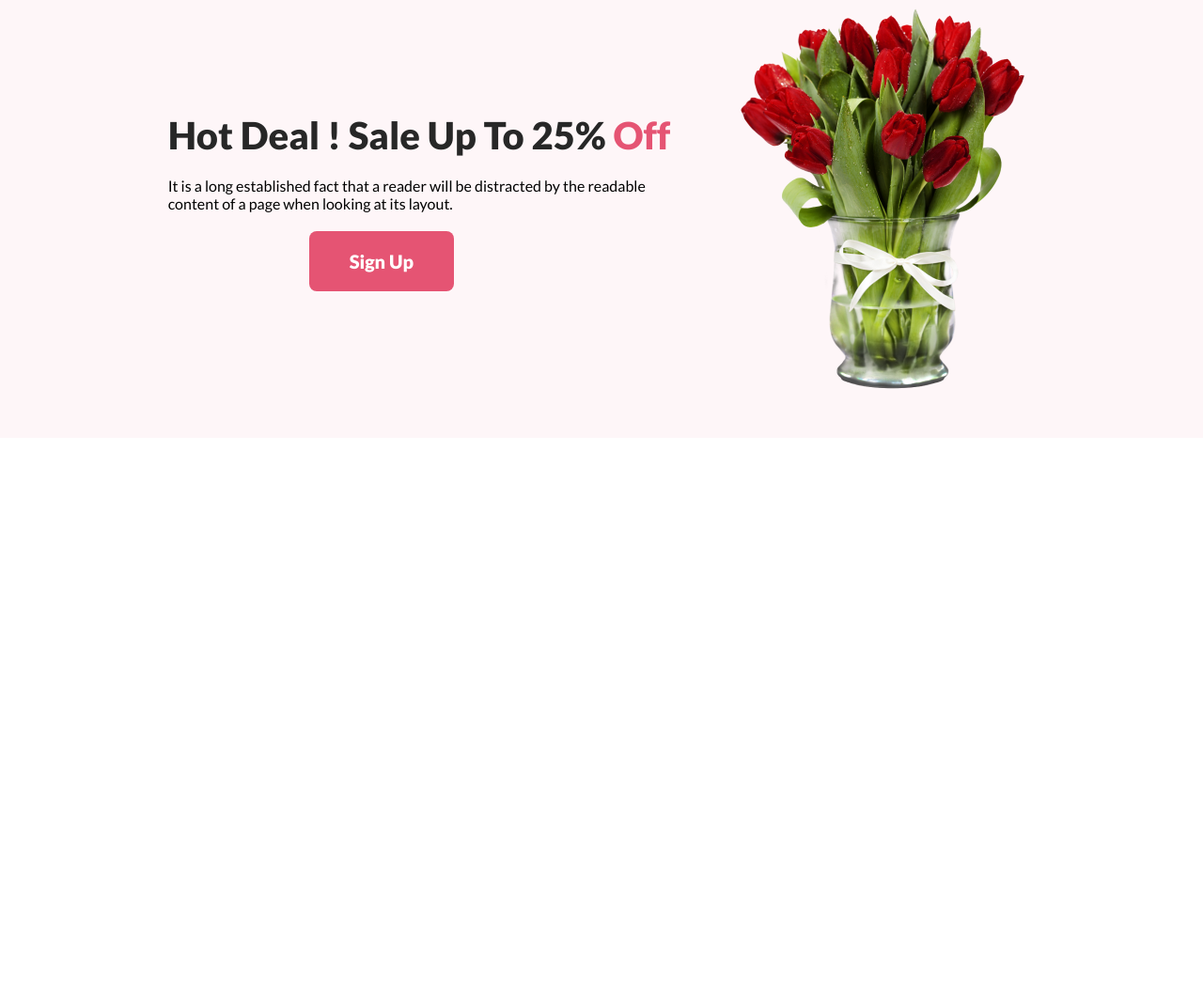
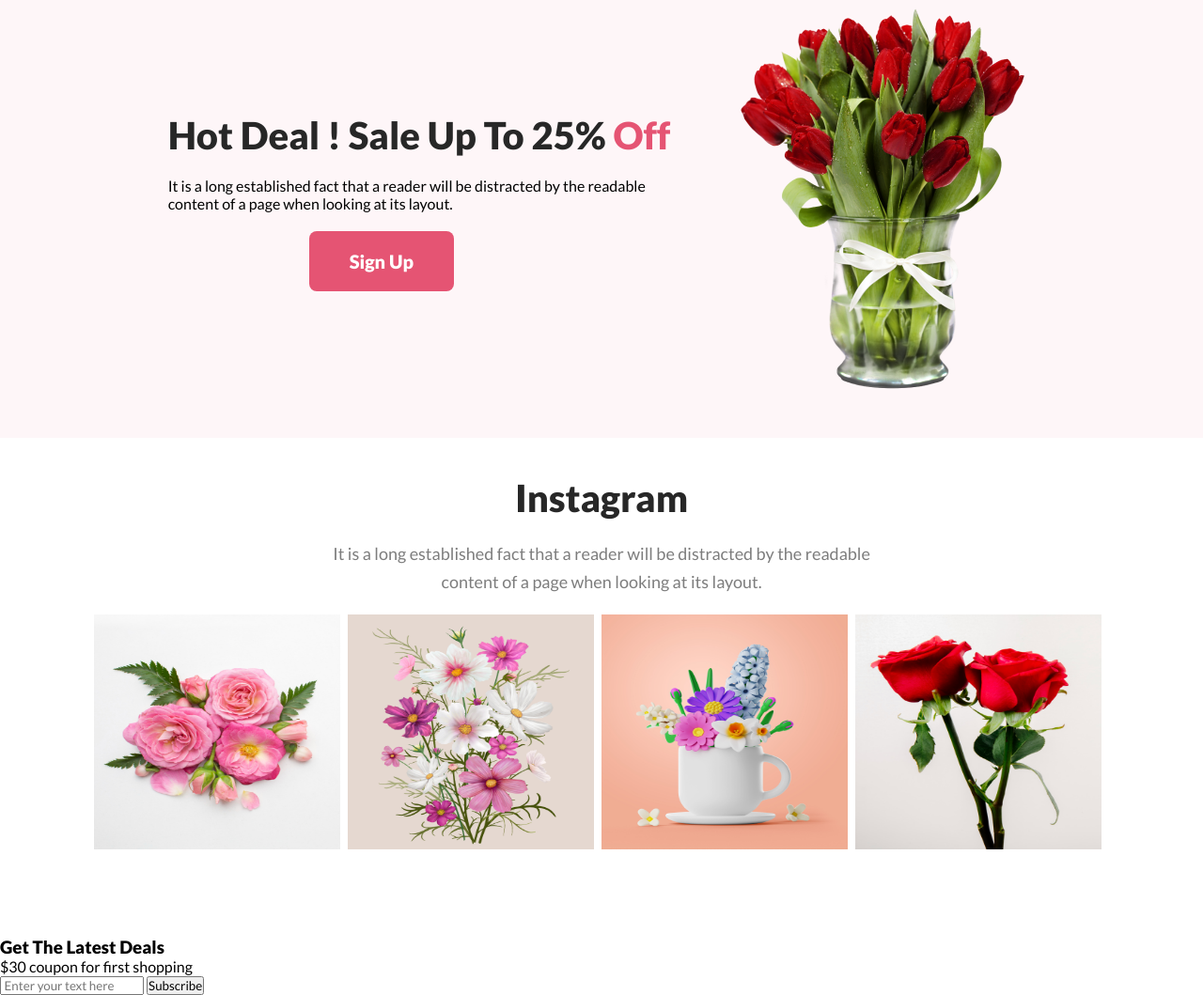
Before and after one commit to towhidulislamshahed/flower-portfolio, a plain HTML site: page index.html in a window 1280 px wide. Shown: the part 1569-2628 px from the top of the page at 94% size. Before the commit the page ends 2035 px from the top, so only its background shows below. Drawn offline with Linux system fonts and the light colour scheme.

Commit message:
added section part 5 and images and section part 5 styles

```diff
--- a/index.html
+++ b/index.html
@@ -106,9 +106,37 @@
                 </div>
 
             </div>
+            <div class="section-part-5">
+                <div class="section-part-5-1">
+                 <h3 class="section-part-5-1-heading">Instagram</h3>
+                   <p class="section-part-5-1-para">It is a long established fact that a reader will be distracted by the readable <br> content of a page when looking at its layout.</p>
 
+                </div>
+               <div class="section-part-5-2-img">
+                <img src="images/Flower Asset/Flower 01.png" alt="">
+                <img src="images/Flower Asset/Rectangle 4.png" alt="">
+                <img src="images/Flower Asset/Rectangle 5.png" alt="">
+                <img src="images/Flower Asset/Rectangle 6.png" alt="">
+               </div>
 
-    </main>
+            </div>
+            <div class="section-part-6" >
+              <h3 class="section-part-6-1-heading">
+                 Get The Latest Deals
+              </h3>
+              <p class="section-part-6-1-para">
+                 $30 coupon for first shopping
+              </p>
+              <div class="section-part-6-2">
+                 <input type="text" name="" id="" placeholder=" Enter your text here">
+                 <button>Subscribe</button>
+              </div>
+            </div>
+
+             </section>
+
+         </main>
+
     <footer>
 
     </footer>
--- a/styles/portfolio.css
+++ b/styles/portfolio.css
@@ -214,3 +214,34 @@ flex-shrink: 0;
 .section-part-4-2{
 
 }
+.section-part-5{
+    padding: 40px;
+    margin-bottom: 50px;
+ }
+ .section-part-5-1{
+
+ }
+ .section-part-5-1-heading{
+     color: #272727;
+     margin-bottom: 20px;
+     text-align: center;
+     font-size: 40px;
+     font-weight: 800;
+ }
+ .section-part-5-1-para{
+     color: rgba(39, 39, 39, 0.60);
+     margin-bottom: 20px;
+     text-align: center;
+     font-size: 18px;
+     font-weight: 400;
+     line-height: 30px; /* 166.667% */
+ }
+ .section-part-5-2-img{
+     max-width: 1081px;
+     margin: 0 auto;
+ }
+ .section-part-5-2-img img{
+     width: 262px;
+     height: 250px;
+     margin-right: 5px;
+ }
```
